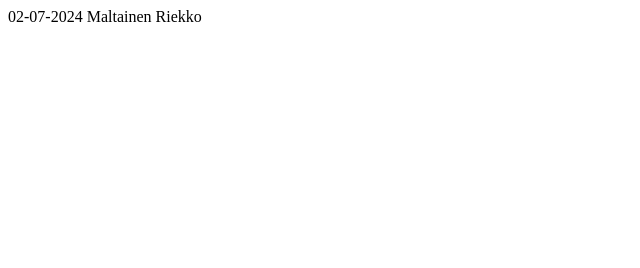
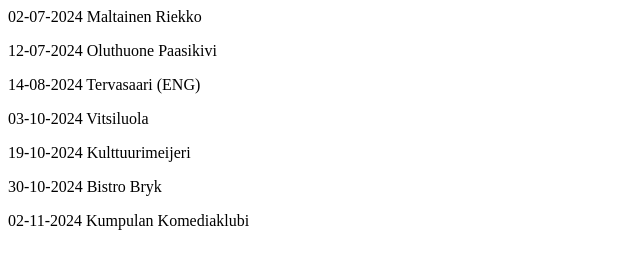
Before and after one commit to Nyman/Nyman.github.io, a plain HTML site: page index.html in a window 1280 px wide. Shown: the whole page, without its empty margins (0-640 px from the left). Drawn offline with Linux system fonts and the light colour scheme.

Commit message:
updated gigs list a little

```diff
--- a/index.html
+++ b/index.html
@@ -1 +1,7 @@
-<p>02-07-2024 Maltainen Riekko</p>
+<p>        02-07-2024 Maltainen Riekko</p>
+<p>        12-07-2024 Oluthuone Paasikivi</p>
+<p>        14-08-2024 Tervasaari (ENG)</p>
+<p>        03-10-2024 Vitsiluola</p>
+<p>        19-10-2024 Kulttuurimeijeri</p>
+<p>        30-10-2024 Bistro Bryk</p>
+<p>        02-11-2024 Kumpulan Komediaklubi</p>
```
